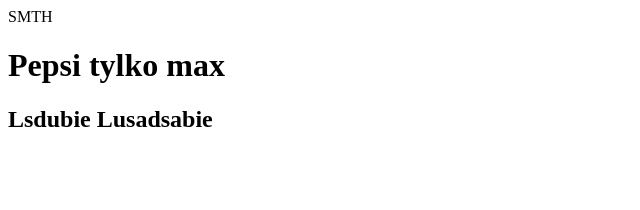
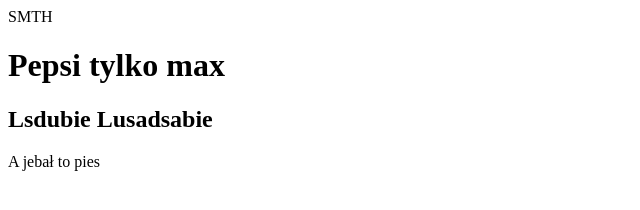
Before and after one commit to BartBi/CSS-FLEXBOX, a plain HTML site: page index.html in a window 1280 px wide. Shown: the whole page, without its empty margins (0-640 px from the left). Drawn offline with Linux system fonts and the light colour scheme.

Commit message:
Update index.html

```diff
--- a/index.html
+++ b/index.html
@@ -1,4 +1,5 @@
 <html>SMTH
     <h1>Pepsi tylko max</h1>
     <h2>Lsdubie Lusadsabie</h2>
+    <p>A jebał to pies</p>
 </html>
```
